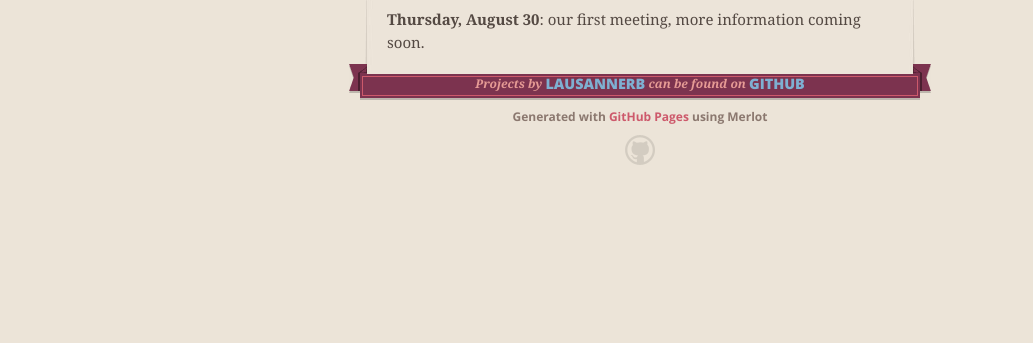
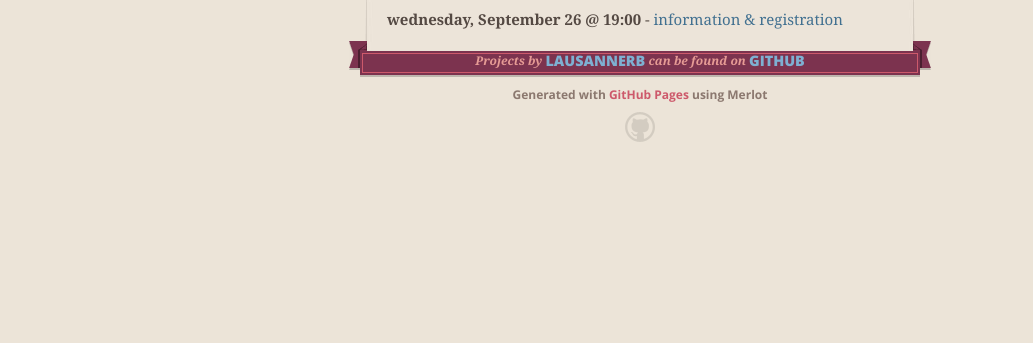
Before and after one commit to lausannerb/lausannerb.github.com, a plain HTML site: page index.html in a window 1280 px wide. Shown: the part 457-800 px from the top of the page, without its empty margins (0-1033 px from the left). Drawn offline with nearby package versions, Linux system fonts and the light colour scheme.

Commit message:
update date for first meeting

```diff
--- a/index.html
+++ b/index.html
@@ -49,7 +49,7 @@
         <p>Feel free to join our <a href="https://groups.google.com/d/forum/lausannerb">group</a> or follow us on <a href="https://twitter.com/#!/lausannerb">twitter</a> to get in touch about the first meeting of the Lausanne Ruby Brigade. This page will be updated soon with more information.</p>
 
         <h4>Next meetings</h4>
-        <p><strong>Thursday, August 30</strong>: our first meeting, more information coming soon.</p>
+        <p><strong>wednesday, September 26 @ 19:00</strong> - <a href="http://techup.ch/788/lausanne-rb-use-a-vcr-cassette-in-your-tests">information & registration</a></p>
       </section>
 
       <footer>
```
